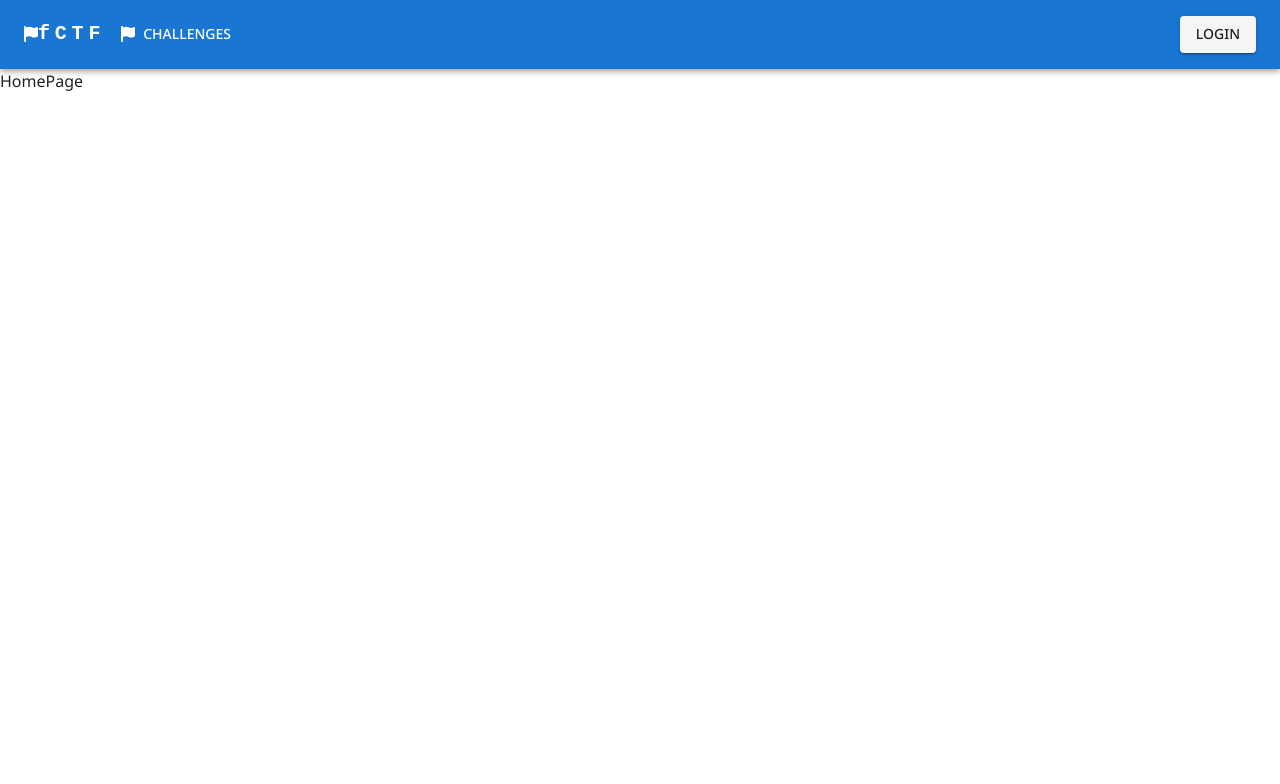
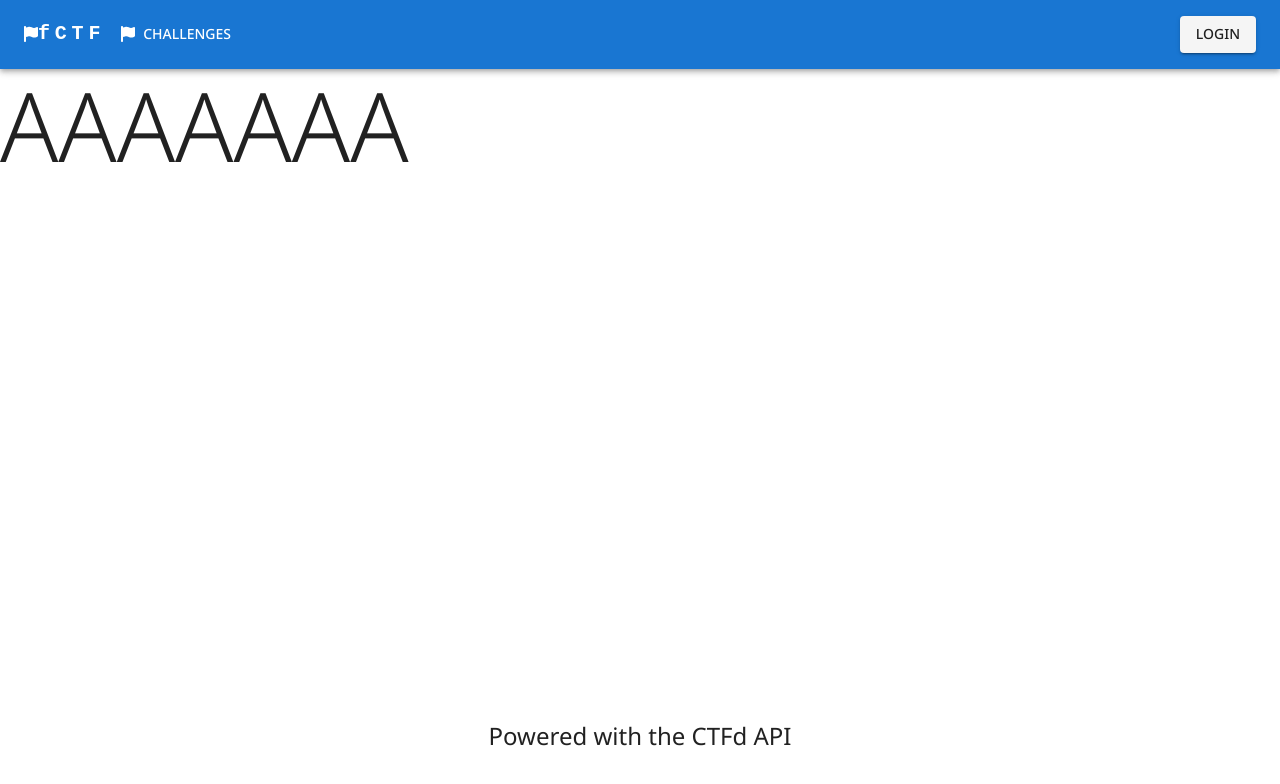
Before and after one commit to khoand1406/CTFd_ContestantUI, a React (Vite) app: page / in a window 1280 px wide. Shown: the top 784 px of the page. Built offline with nearby package versions, Linux system fonts and the light colour scheme.

Commit message:
update footer layout, init challenge pages

```diff
--- a/src/components/FooterComponent.tsx
+++ b/src/components/FooterComponent.tsx
@@ -1,7 +1,17 @@
+import { Box, Typography } from "@mui/material";
 import React from "react";
 
 const FooterComponent = () => {
-  return <div>FooterComponent</div>;
+  return (
+    <footer style={{ marginTop: "auto" }}>
+      <Box
+        color="secondary"
+        sx={{ display: "flex", justifyContent: "center", p: 6 }}
+      >
+        <Typography variant="h5">Powered with the CTFd API</Typography>
+      </Box>
+    </footer>
+  );
 };
 
 export default FooterComponent;
--- a/src/components/HeaderComponent.tsx
+++ b/src/components/HeaderComponent.tsx
@@ -1,7 +1,12 @@
 import React from "react";
+import NavBarComponent from "./NavBarComponent";
 
 const HeaderComponent = () => {
-  return <div>HeaderComponent</div>;
+  return (
+    <header>
+      <NavBarComponent />
+    </header>
+  );
 };
 
 export default HeaderComponent;
--- a/src/layouts/MainLayout.tsx
+++ b/src/layouts/MainLayout.tsx
@@ -1,18 +1,19 @@
+import FooterComponent from "@/components/FooterComponent";
+import HeaderComponent from "@/components/HeaderComponent";
 import NavBarComponent from "@/components/NavBarComponent";
+import { Box } from "@mui/material";
 import React from "react";
 import { Outlet } from "react-router-dom";
 
 const MainLayout = () => {
   return (
-    <div>
-      <header>
-        <NavBarComponent />
-      </header>
+    <Box sx={{ minHeight: "100vh", display: "flex", flexDirection: "column" }}>
+      <HeaderComponent />
       <main>
         <Outlet />
       </main>
-      <footer></footer>
-    </div>
+      <FooterComponent />
+    </Box>
   );
 };
 
--- a/src/pages/auth/HomePage.tsx
+++ b/src/pages/auth/HomePage.tsx
@@ -1,7 +1,12 @@
+import { Typography } from "@mui/material";
 import React from "react";
 
 const HomePage = () => {
-  return <div>HomePage</div>;
+  return (
+    <div>
+      <Typography variant="h1">AAAAAAA</Typography>
+    </div>
+  );
 };
 
 export default HomePage;
--- a/src/pages/auth/LoginPage.tsx
+++ b/src/pages/auth/LoginPage.tsx
@@ -11,6 +11,7 @@ import {
   TextField,
   Typography,
   Link,
+  Fade,
 } from "@mui/material";
 import { AxiosResponse } from "axios";
 import { useEffect, useState } from "react";
@@ -64,6 +65,7 @@ const LoginPage = () => {
   };
 
   return (
+    <Fade in={true} timeout={500}>
       <Box
         sx={{
           background:
@@ -126,6 +128,7 @@ const LoginPage = () => {
           </Grid2>
         </Grid2>
       </Box>
+    </Fade>
   );
 };
 
```
Also changed, not shown: src/pages/auth/ChallengeTopicDetails.tsx (added, +7 -0 lines), src/pages/auth/ChallengeTopicsPage.tsx (added, +7 -0 lines). Lines whose indentation alone changed are shown as unchanged.
